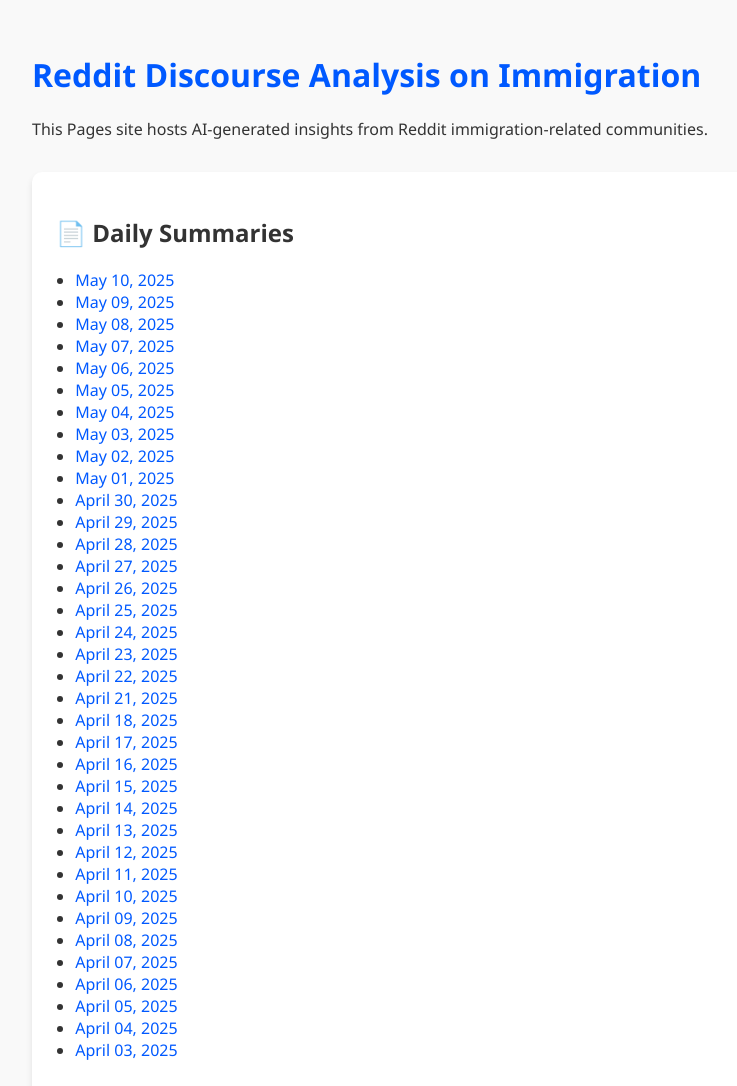
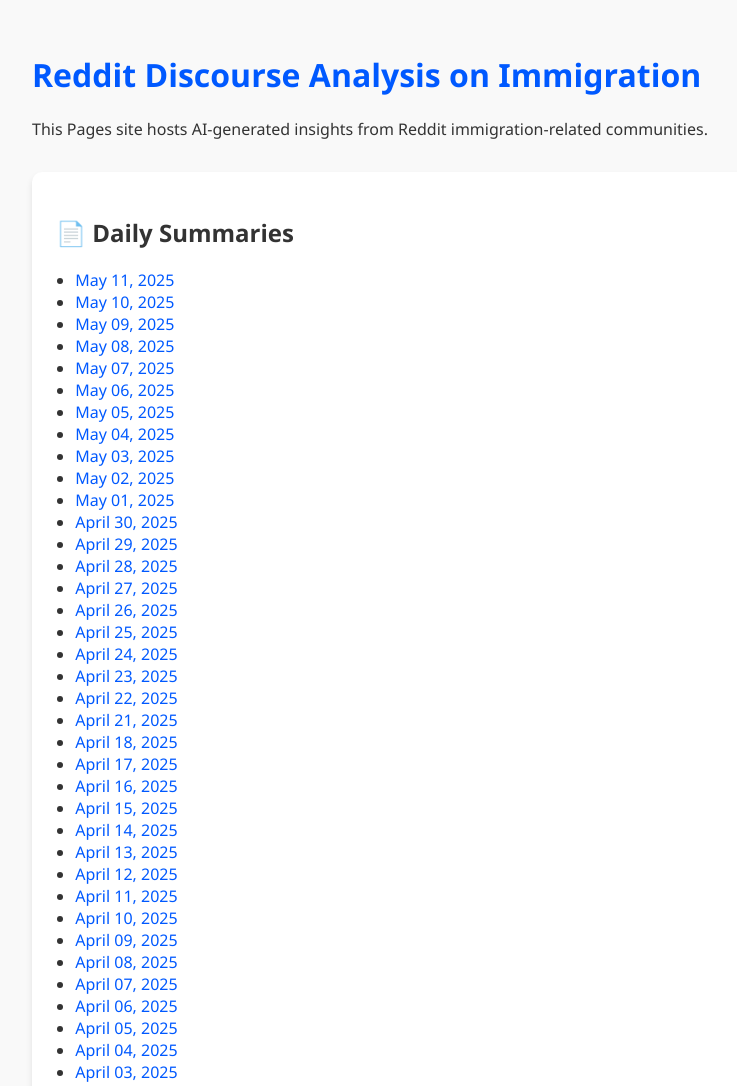
Before and after one commit to weiaiwayne/reddit-immigration-dashboard, a plain HTML site: page index.html in a window 1280 px wide. Shown: the top 1086 px of the page, without its empty margins (208-945 px from the left). Drawn offline with Linux system fonts and the light colour scheme.

Commit message:
Update index.html with new summaries

```diff
--- a/index.html
+++ b/index.html
@@ -43,6 +43,7 @@
     <div class="card">
       <h2>📄 Daily Summaries</h2>
       <ul>
+        <li><a href="docs/gemini_analysis_20250511.md" target="_blank">May 11, 2025</a></li>
         <li><a href="docs/gemini_analysis_20250510.md" target="_blank">May 10, 2025</a></li>
         <li><a href="docs/gemini_analysis_20250509.md" target="_blank">May 09, 2025</a></li>
         <li><a href="docs/gemini_analysis_20250508.md" target="_blank">May 08, 2025</a></li>
```
